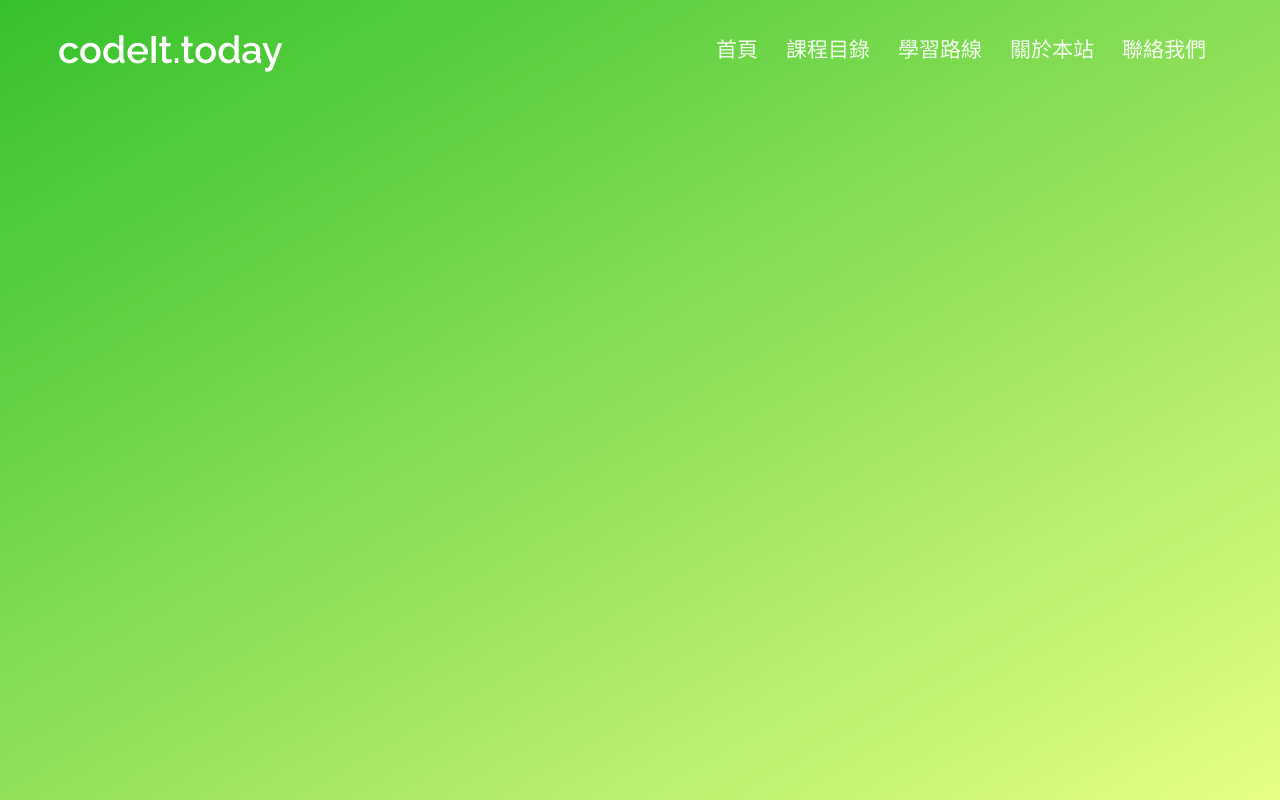
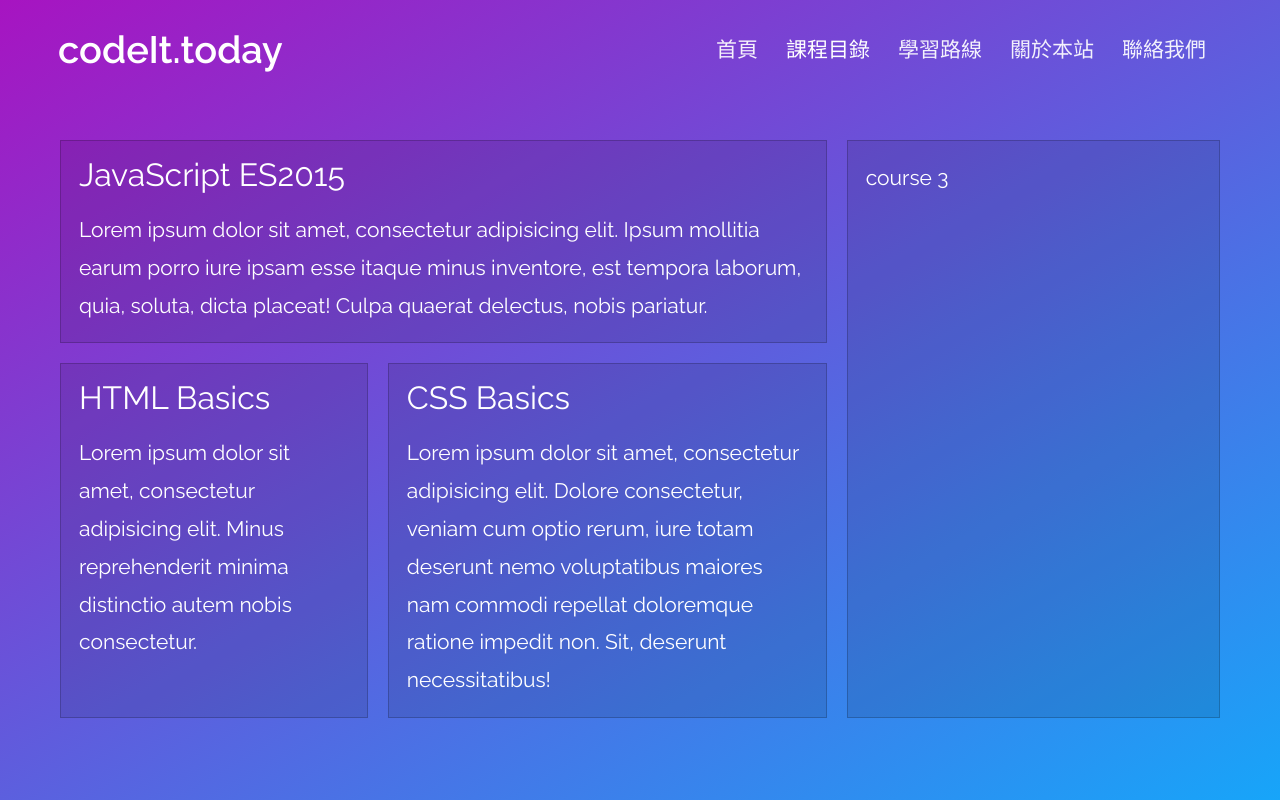
Before and after one commit to codeIt-today/codeit-today-website, a website: page courses.html in a window 1280 px wide. Drawn offline with Linux system fonts and the light colour scheme.

Commit message:
courses page concept

```diff
--- a/courses.html
+++ b/courses.html
@@ -7,7 +7,7 @@
 	<link rel="stylesheet" href="dist/main.css">
 </head>
 <body>
-<main class="courses-main gradient-3">
+<div class="courses-container gradient-3">
 	<nav class="nav hero-head">
 		<div class="nav-left nav-title">
 			<a href="#" class="nav-item logo title">codeIt.today</a>
@@ -18,13 +18,44 @@
 			<span></span>
 		</div>
 		<div class="nav-right nav-menu">
-			<a href="#" class="nav-item">首頁</a>
-			<a href="/courses.html" class="nav-item">課程目錄</a>
+			<a href="/" class="nav-item">首頁</a>
+			<a href="/courses.html" class="nav-item is-active">課程目錄</a>
 			<a href="#" class="nav-item">學習路線</a>
 			<a href="#" class="nav-item">關於本站</a>
 			<a href="#" class="nav-item">聯絡我們</a>
 		</div>
 	</nav>
-</main>
+	<main class="courses-main container">
+		<div class="tile is-ancestor">
+			<div class="tile is-8 is-vertical">
+				<div class="tile is-parent">
+					<div class="tile is-child course">
+						<h2 class="title">JavaScript ES2015</h2>
+						<p>Lorem ipsum dolor sit amet, consectetur adipisicing elit. Ipsum mollitia earum porro iure ipsam esse itaque minus inventore, est tempora laborum, quia, soluta, dicta placeat! Culpa quaerat delectus, nobis pariatur.</p>
+					</div>
+				</div>
+				<div class="tile">
+					<div class="tile is-5 is-parent">
+						<div class="tile is-child course">
+							<h2 class="title">HTML Basics</h2>
+							<p>Lorem ipsum dolor sit amet, consectetur adipisicing elit. Minus reprehenderit minima distinctio autem nobis consectetur.</p>
+						</div>
+					</div>
+					<div class="tile is-parent">
+						<div class="tile is-child course">
+							<h2 class="title">CSS Basics</h2>
+							<p>Lorem ipsum dolor sit amet, consectetur adipisicing elit. Dolore consectetur, veniam cum optio rerum, iure totam deserunt nemo voluptatibus maiores nam commodi repellat doloremque ratione impedit non. Sit, deserunt necessitatibus!</p>
+						</div>
+					</div>
+				</div>
+			</div>
+			<div class="tile is-4 is-parent">
+				<div class="tile is-child course">
+					course 3
+				</div>
+			</div>
+		</div>
+	</main>
+</div>
 </body>
 </html>
--- a/sass/_bulma-extends.sass
+++ b/sass/_bulma-extends.sass
@@ -1,3 +1,7 @@
 =phone
 	@media screen and (min-width: $phone)
 		@content
+
+// fix tile bug in Chrome
+.tile
+	min-height: min-content
--- a/sass/_content.sass
+++ b/sass/_content.sass
@@ -76,5 +76,35 @@
 // Courses
 // ===================
 
+.courses-container
+	min-height: 100vh
+
 .courses-main
-	min-height: 100vh
+	margin-top: 40px
+	padding: 0 10px
+	+widescreen
+		padding: 0 20px
+
+	.tile.course
+		background: rgba(black, .1)
+		border: 1px solid rgba(black, .2)
+		color: #FFF
+		cursor: pointer
+		padding: 18px
+		transition: all ease .2s
+		&:hover
+			background: rgba(black, .12)
+			border-color: rgba(black, .28)
+			box-shadow: 0 0 24px rgba(black, .24)
+
+		.title
+			color: #FFF
+			font-size: $size-4
+		p
+			font-size: $size-7
+
+		+widescreen
+			.title
+				font-size: $size-3
+			p
+				font-size: $size-6
--- a/sass/_header.sass
+++ b/sass/_header.sass
@@ -44,7 +44,7 @@
 			+widescreen
 				font-size: $size-6
 				padding: 14px
-			&:hover
+			&:hover, &.is-active
 				color: #FFF!important
 
 	.nav-toggle
--- a/sass/_variables.sass
+++ b/sass/_variables.sass
@@ -7,7 +7,7 @@ $hero-title-size: $size-2
 $gradient-deg: 150deg
 $gradient-1: linear-gradient($gradient-deg, $blue, #82FFF5)
 $gradient-2: linear-gradient($gradient-deg, #FF407A, $blue)
-$gradient-3: linear-gradient($gradient-deg, #35c12c, #e6ff82)
+$gradient-3: linear-gradient($gradient-deg, #a714c1, #17a5f9)
 
 $nav-height: 100px
 
```
Also changed, not shown: index.html (+1 -1 lines), dist/main.css.
